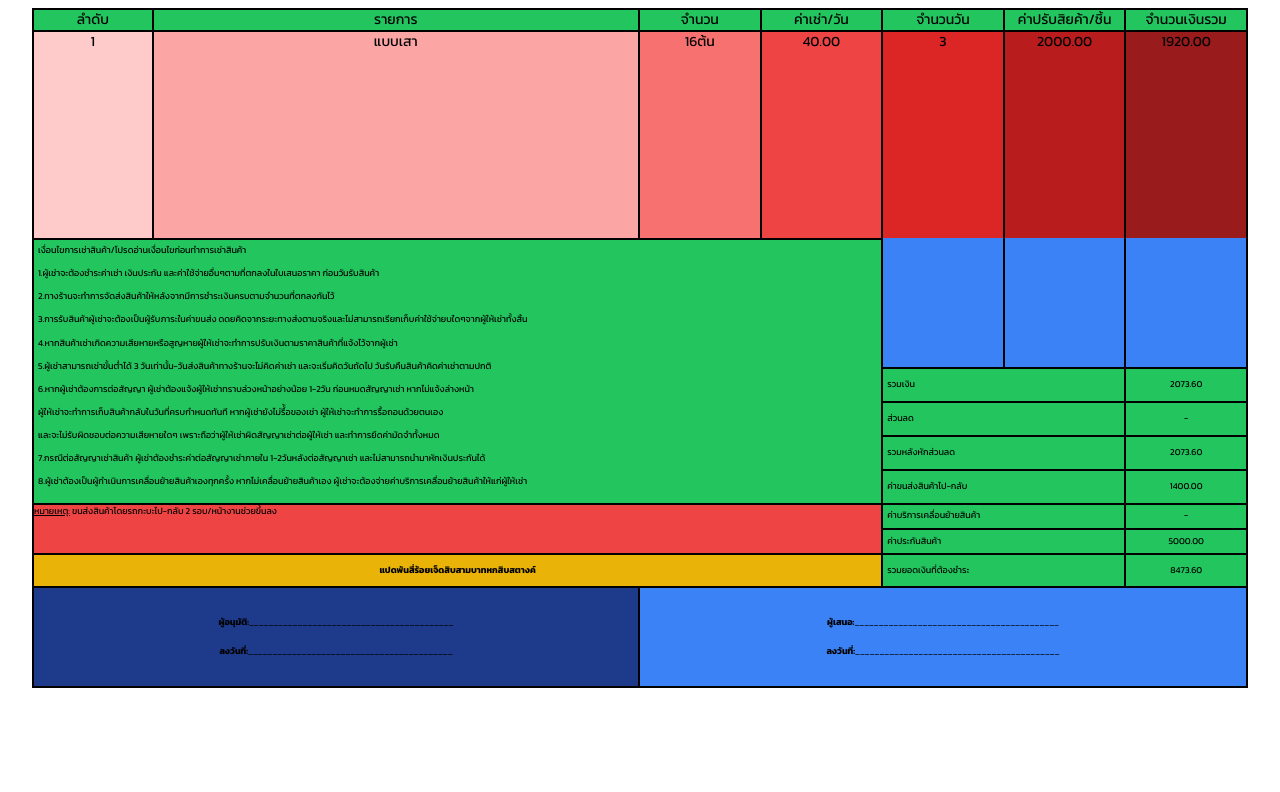
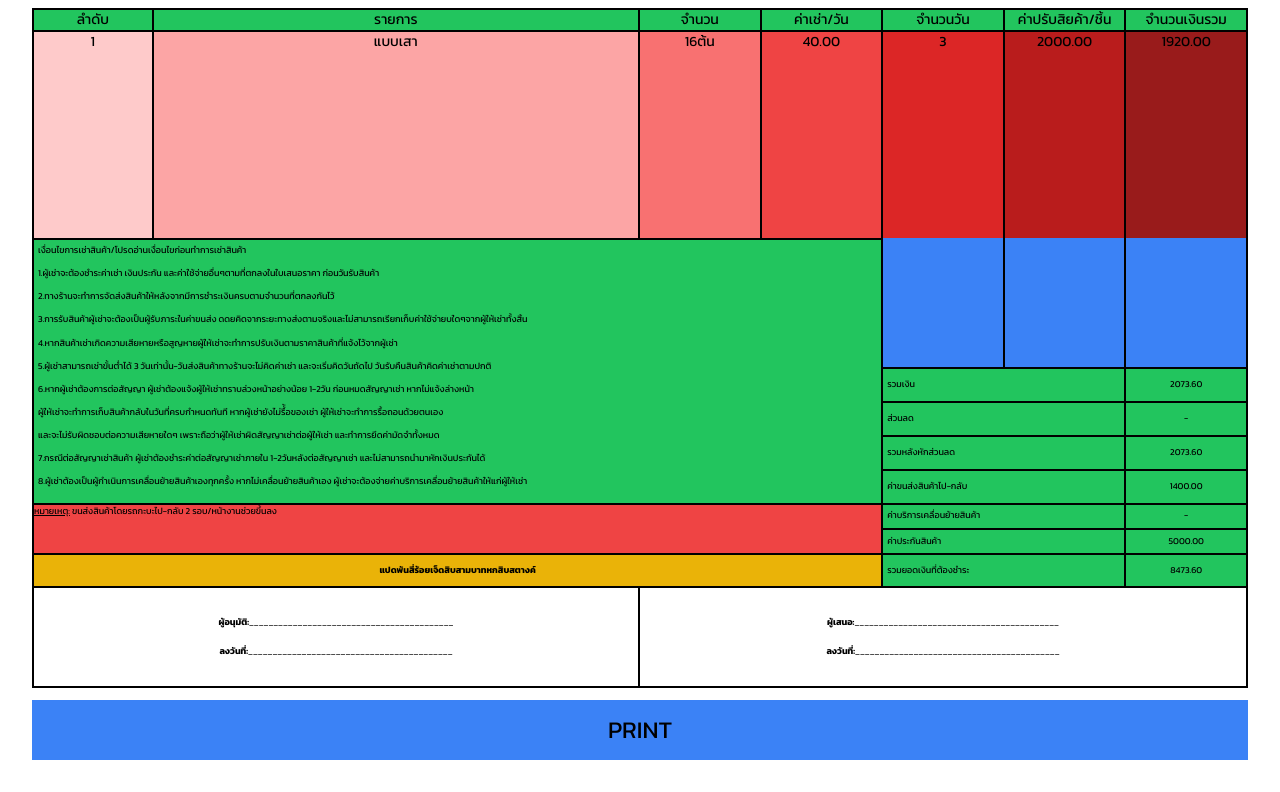
Before and after one commit to IceKungzz/Project_Font, a React (Vite) app: page /preorder in a window 1280 px wide. Shown: the part 338-1130 px from the top of the page. Before the commit the page ends 1058 px from the top, so only its background shows below. Built offline with nearby package versions, Linux system fonts and the light colour scheme; no server answers; sample sign-in values are in the browser's storage.

Commit message:
outbound
แก้ login มี loading แล้ว
เหลือoutbound ส่งข้อมูลไปบันทึกหลังบ้าน

```diff
--- a/src/Components/ComponentPrivateRoute/PrivateRoute.jsx
+++ b/src/Components/ComponentPrivateRoute/PrivateRoute.jsx
@@ -1,9 +1,29 @@
 import React from 'react';
 import { Navigate,Outlet } from 'react-router-dom';
-
+import {useEffect} from 'react';
+import axios from 'axios'
 
 const PrivateRoute = () => {
   const token = localStorage.getItem('token');
+
+  useEffect(() => {
+    const token = localStorage.getItem("token");
+    axios
+      .get("http://192.168.195.75:5000/v1/product/outbound/product", {
+        headers: {
+          Authorization: token,
+          "Content-Type": "application/json",
+          "x-api-key": "1234567890abcdef",
+        },
+      })
+      .then((res) => {
+        if (res.status === 403 || res.response.data.message === 'Token Expired') {
+          localStorage.removeItem("token");
+          window.location.href = "/login";
+        }
+      });
+  }, []);
+
 
   if (!token) {
     return <Navigate to="/login" replace/>;
--- a/src/page/Preorder/Preorder.jsx
+++ b/src/page/Preorder/Preorder.jsx
@@ -1,4 +1,6 @@
 import React from "react";
+import {useState, useEffect} from "react";
+
 
 export default function Quotation() {
   const datatable = [
@@ -182,7 +184,7 @@ export default function Quotation() {
       </div>
 
       <div className="grid grid-cols-10 h-[100px] border-b-2 border-r-2 border-l-2 border-black text-[9px]">
-        <div className="bg-blue-900 col-span-5 border-r-2 border-black flex flex-col p-5 justify-around items-center">
+        <div className=" col-span-5 border-r-2 border-black flex flex-col p-5 justify-around items-center">
           <div>
             <b>ผู้อนุมัติ:</b>
             <span>__________________________________________</span>
@@ -193,7 +195,7 @@ export default function Quotation() {
           </div>
         </div>
 
-        <div className="bg-blue-500 col-span-5 flex flex-col p-5 justify-around items-center">
+        <div className="col-span-5 flex flex-col p-5 justify-around items-center">
           <div>
               <b>ผู้เสนอ:</b>
               <span>__________________________________________</span>
@@ -206,7 +208,7 @@ export default function Quotation() {
 
       </div>
 
-
+    <button className='bg-blue-500 w-full p-3 print:hidden mt-3 text-[24px]' onClick={window.print}>PRINT</button>
     </div>
   );
 }
```
Also changed, not shown: 2 other files (tests, documents, lock files or other folders).
